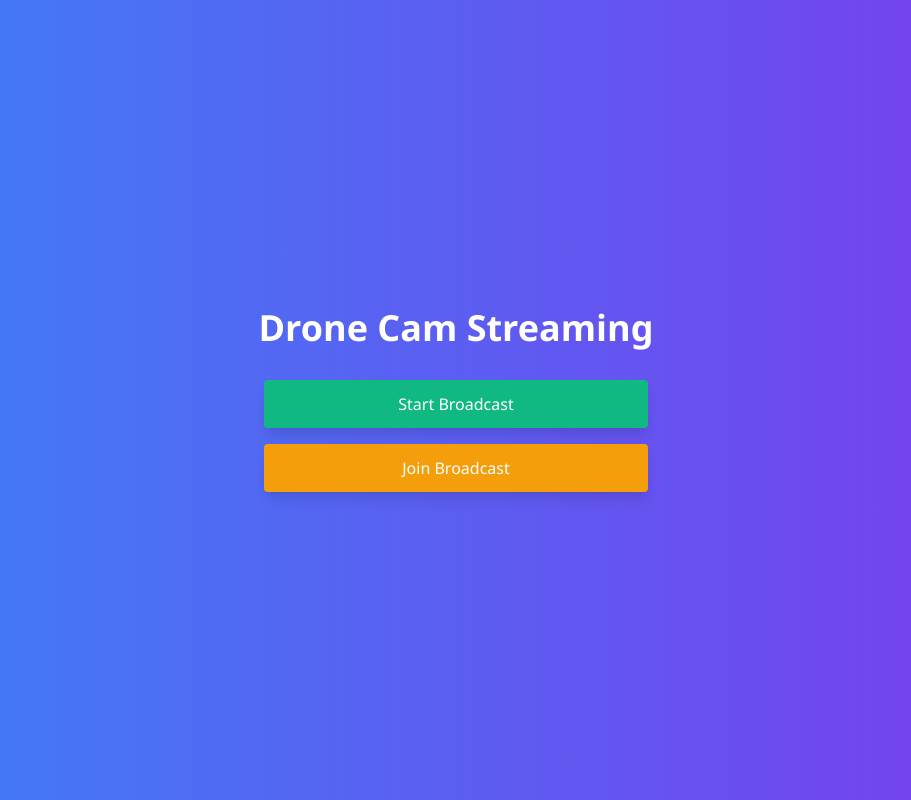
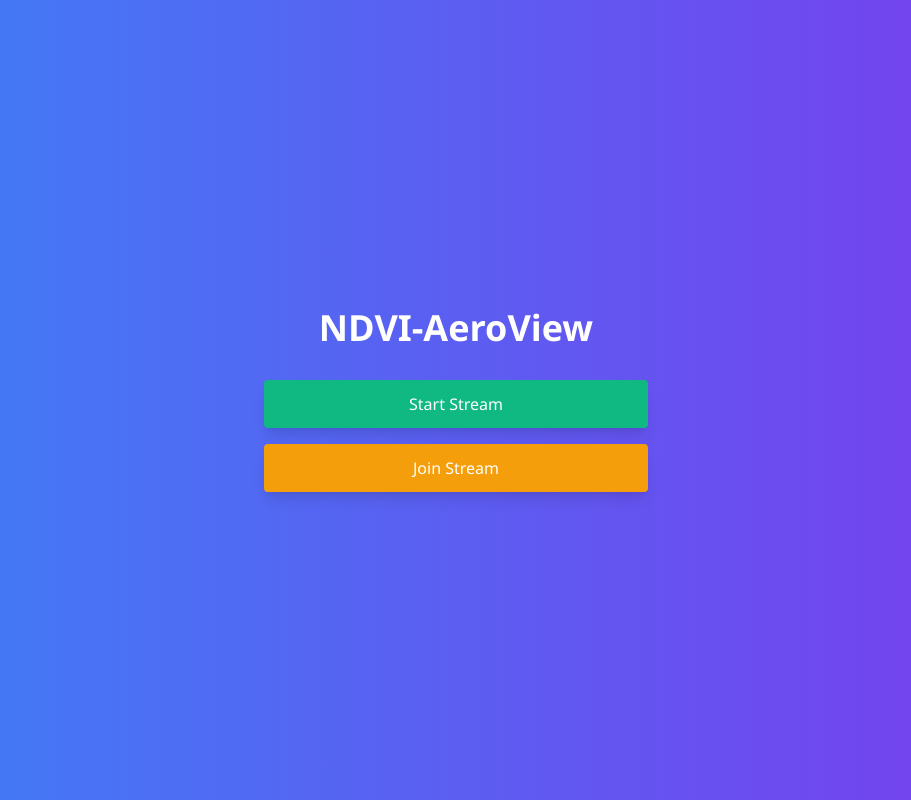
Before and after one commit to tienburh/webRTC, a website: page public/index.html in a window 1280 px wide. Shown: the whole page, without its empty margins (184-1095 px from the left). Drawn offline with nearby package versions, Linux system fonts and the light colour scheme.

Commit message:
Cap nhat giao dien

```diff
--- a/public/index.html
+++ b/public/index.html
@@ -3,15 +3,15 @@
 <head>
   <meta charset="UTF-8">
   <meta name="viewport" content="width=device-width, initial-scale=1.0">
-  <title>WebRTC App - Landing</title>
+  <title>Landing Page</title>
   <link href="https://cdn.jsdelivr.net/npm/tailwindcss@2.2.19/dist/tailwind.min.css" rel="stylesheet">
   <link rel="stylesheet" href="style.css">
 </head>
 <body class="bg-gradient-to-r from-blue-500 to-purple-600 min-h-screen flex flex-col items-center justify-center text-white p-6">
-  <h1 class="text-4xl font-bold mb-8">Drone Cam Streaming</h1>
+  <h1 class="text-4xl font-bold mb-8">NDVI-AeroView</h1>
   <div class="space-y-4 w-full max-w-sm">
-    <a href="broadcaster.html" class="block text-center px-6 py-3 bg-green-500 hover:bg-green-600 rounded shadow-lg">Start Broadcast</a>
-    <a href="viewer.html" class="block text-center px-6 py-3 bg-yellow-500 hover:bg-yellow-600 rounded shadow-lg">Join Broadcast</a>
+    <a href="broadcaster.html" class="block text-center px-6 py-3 bg-green-500 hover:bg-green-600 rounded shadow-lg">Start Stream</a>
+    <a href="viewer.html" class="block text-center px-6 py-3 bg-yellow-500 hover:bg-yellow-600 rounded shadow-lg">Join Stream</a>
   </div>
 </body>
 </html>
```
Also changed, not shown: public/broadcaster.html (+3 -3 lines), public/viewer.html (+1 -1 lines).
